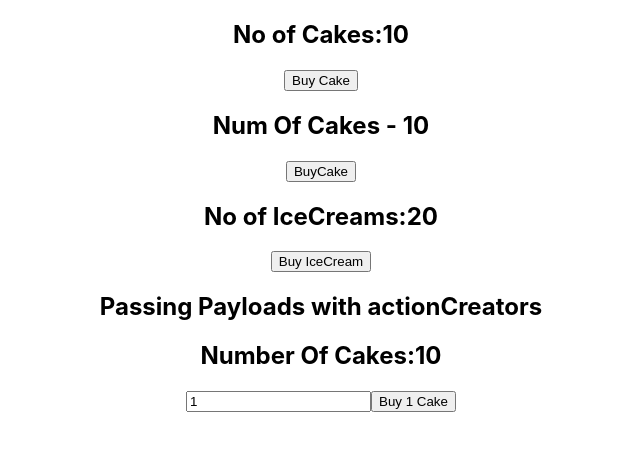
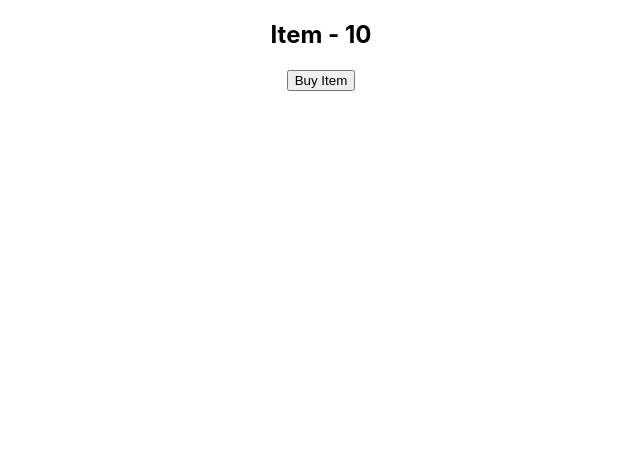
Before and after one commit to edward795/React-With-Redux, a React (Create React App) app: page / in a window 1280 px wide. Shown: the top 450 px of the page, without its empty margins (319-959 px from the left). Built offline with nearby package versions, Linux system fonts and the light colour scheme.

Commit message:
passing extra props with redux state

```diff
--- a/src/App.js
+++ b/src/App.js
@@ -4,6 +4,7 @@ import CakeComponent from './components/cakeComponent';
 import HooksCakeComponent from './components/HooksCakeComponent';
 import IceCreamComponent from './components/IceCreamComponent';
 import NewCakeComponent from './components/NewCakeComponent';
+import ItemComponent from './components/ItemComponent';
 import {Provider} from 'react-redux'
 import store from './redux/store'
 
@@ -11,10 +12,13 @@ function App() {
   return (
     <Provider store={store}>
       <div className="App">
-        <CakeComponent/>
+        <ItemComponent cake/>
+
+        {/* <CakeComponent/>
         <HooksCakeComponent/>
         <IceCreamComponent/>
-        <NewCakeComponent/>
+        <NewCakeComponent/> */}
+
       </div>
     </Provider>
   );
--- /dev/null
+++ b/src/components/ItemComponent.jsx
@@ -0,0 +1,33 @@
+import React from 'react'
+import {connect} from 'react-redux'
+import { buyCake,buyIceCream } from '../redux'
+
+
+
+function ItemComponent(props) {
+  return (
+    <div>
+        <h2>Item - {props.item}</h2>
+        <button onClick={props.buyItem}>Buy Item</button>
+    </div>
+  )
+}
+
+const mapStateToProps=(state,ownProps)=>{
+    const itemState=ownProps.cake?state.cake.numOfCakes:state.iceCream.numOfIceCreams
+    return{
+        item:itemState
+    }
+}
+
+const mapDispatchToProps=(dispatch,ownProps)=>{
+    const dispatchFunction=ownProps.cake?
+    ()=>dispatch(buyCake()):
+    ()=>dispatch(buyIceCream())
+
+    return{
+        buyItem:dispatchFunction
+    }
+}
+
+export default connect(mapStateToProps,mapDispatchToProps)(ItemComponent)
--- /dev/null
+++ b/src/redux/index.js
@@ -0,0 +1,4 @@
+import {buyCake} from './cakes/cakeAction'
+import { buyIceCream } from './icecream/icecreamAction'
+
+export {buyCake,buyIceCream}
```
